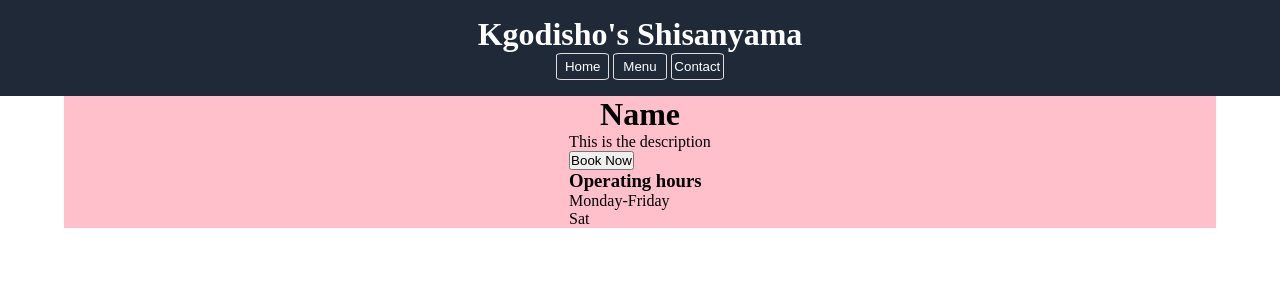
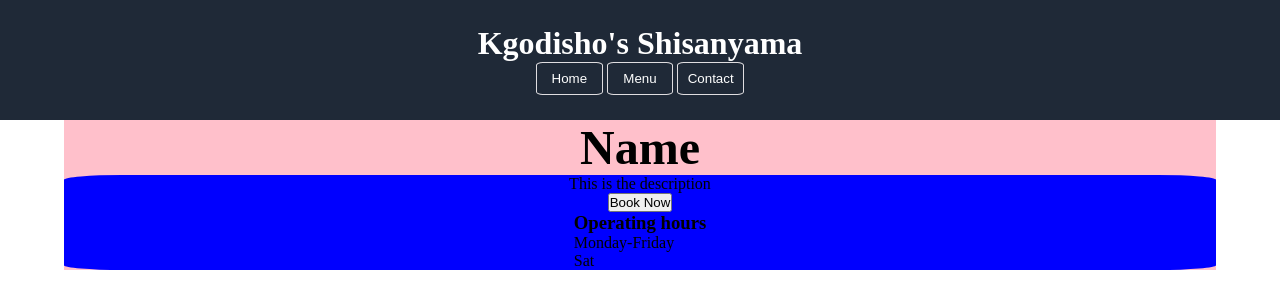
Before and after one commit to Kgodisho-Mononyane/restaurant-page, a website built with webpack: page src/template.html in a window 1280 px wide. Built offline with nearby package versions, Linux system fonts and the light colour scheme.

Commit message:
adjust home-content styling

```diff
--- a/src/style.css
+++ b/src/style.css
@@ -8,7 +8,7 @@
     --background-white: white;
     --background-black: black;
 
-    --display: 12vh;
+    --display: 15vh;
     --spacing: 1.5em;
 }
 
@@ -29,8 +29,8 @@ nav {}
 .nav-btn {
     border: 1px solid var(--background-gray);
     border-radius: 10%;
-    height: 2em;
-    width: 4em;
+    height: 2.5em;
+    width: 5em;
     background-color: var(--background-blue);
     color: var(--background-white)
 }
@@ -59,6 +59,21 @@ nav {}
     flex-direction: column;
 }
 
+#home-title {
+    font-size: 3em;
+}
+
+#home-content {
+    background-color: blue;
+    width: 90vw;
+    display: flex;
+    justify-content: center;
+    flex-direction: column;
+    align-items: center;
+    border-radius: 5%;
+
+}
+
 
 /* MENU */
 
```
